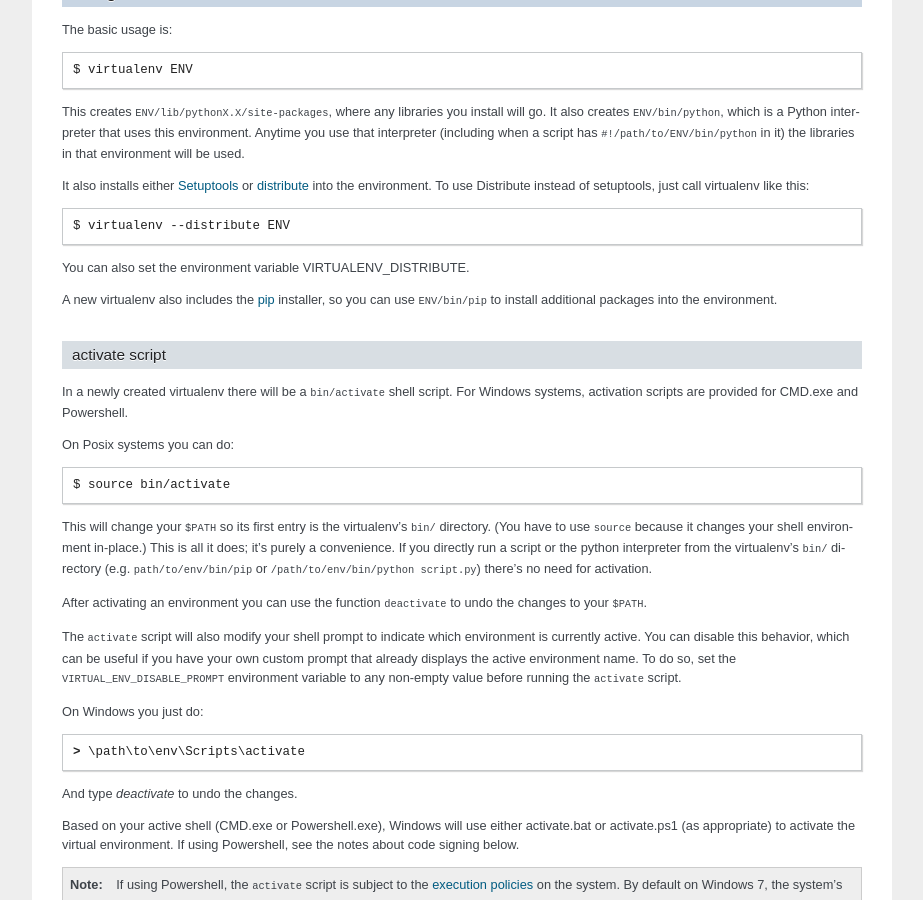
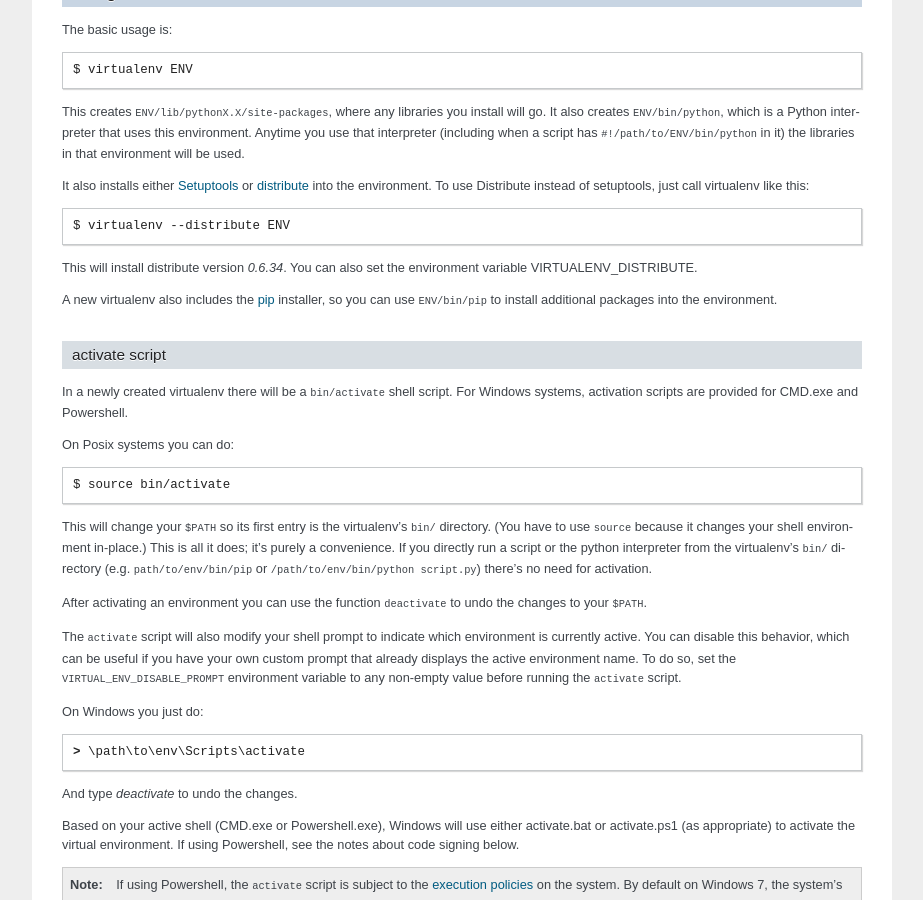
Before and after one commit to pypa/virtualenv, a Sphinx documentation site: the page built from docs/index.rst, in a window 1280 px wide and 900 px high, scrolled down 1247 px. Shown: the whole window, without its empty margins (198-1121 px from the left). Built offline with Sphinx 7.4.7, drawn with Linux system fonts in a browser that asks for light colours.

Commit message:
Update index.rst
Added the version of distribute if used with the `--distribute` flag (currently, it is 0.6.34 according to the sources). It may surprise more than one if 0.6.35 (the latest at the time of writing) is installed into global python interpreter.

```diff
--- a/docs/index.rst
+++ b/docs/index.rst
@@ -115,7 +115,8 @@ Distribute instead of setuptools, just call virtualenv like this::
 
     $ virtualenv --distribute ENV
 
-You can also set the environment variable VIRTUALENV_DISTRIBUTE.
+This will install distribute version `0.6.34`. You can also set
+the environment variable VIRTUALENV_DISTRIBUTE.
 
 A new virtualenv also includes the `pip <http://pypi.python.org/pypi/pip>`_
 installer, so you can use ``ENV/bin/pip`` to install additional packages into
```
